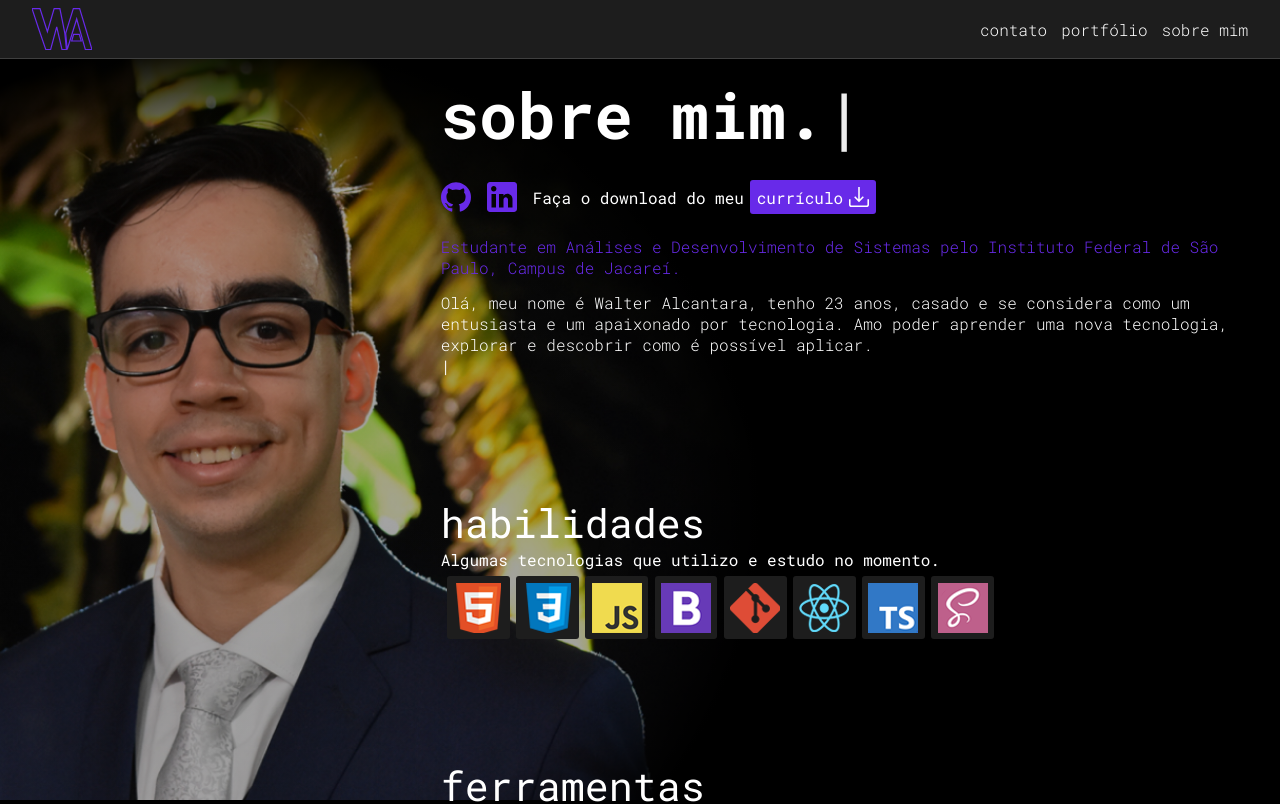
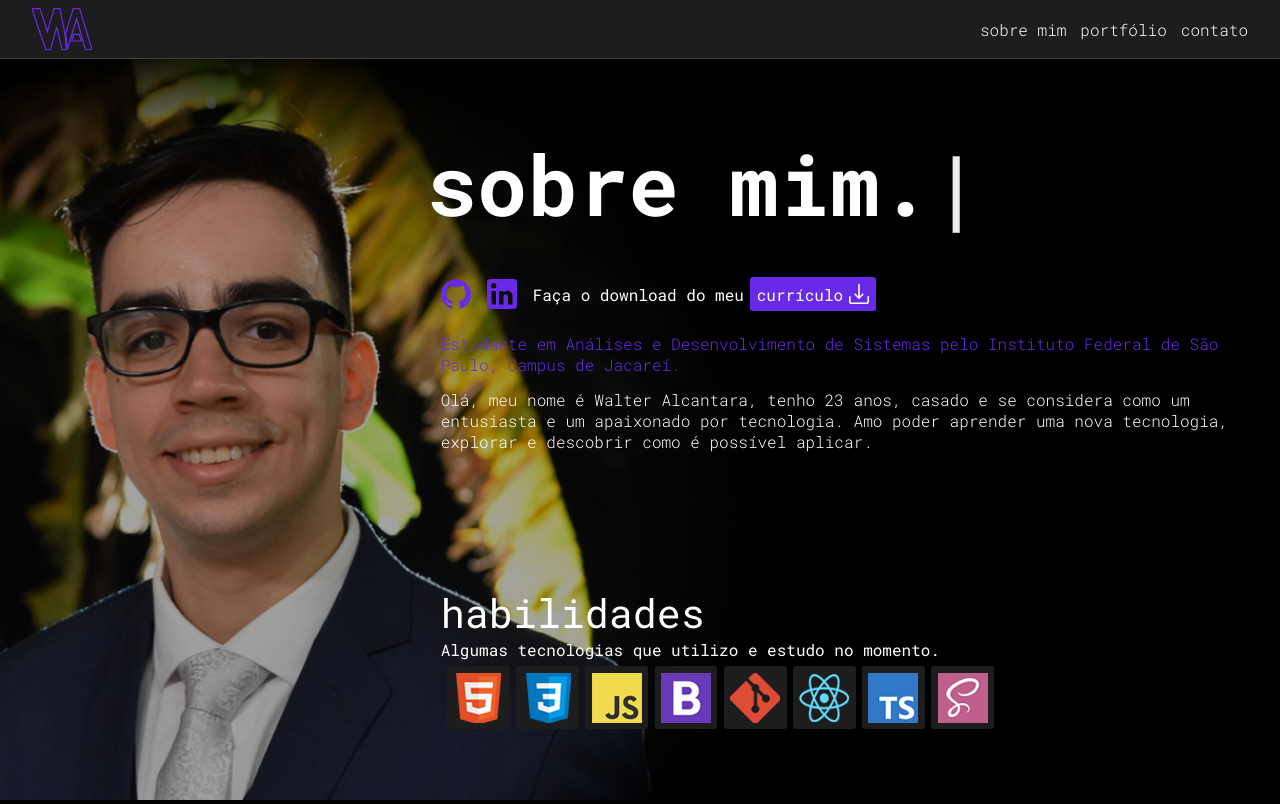
Before and after one commit to wmalcantara/wa-portfolio, a React (Create React App) app: page /sobremim in a window 1280 px wide. Shown: the top 804 px of the page. Built offline with nearby package versions, Linux system fonts and the light colour scheme.

Commit message:
Fixed some bugs

```diff
--- a/src/components/MenuBar.js
+++ b/src/components/MenuBar.js
@@ -97,9 +97,10 @@ const MenuBar = () => {
         </Link>
 
         <NavLinks>
+          <Link to="/sobremim">Sobre mim</Link>
+
+          <Link to="/portfolio">Portfólio</Link>
           <Link to="/contato">Contato</Link>
-          <Link to="/portfolio">Portfólio</Link>
-          <Link to="/sobremim">Sobre mim</Link>
         </NavLinks>
       </NavBar>
     </HeaderBar>
--- a/src/components/Routes/Home.js
+++ b/src/components/Routes/Home.js
@@ -1,7 +1,8 @@
 import React, { useEffect, useRef } from 'react';
+import { TweenMax, Power3 } from 'gsap';
 import { Link } from 'react-router-dom';
+
 import styled from 'styled-components';
-import { TweenMax, Power3 } from 'gsap';
 import Footer from '../Footer';
 
 const Container = styled.div`
--- a/src/components/Routes/SobreMim.js
+++ b/src/components/Routes/SobreMim.js
@@ -1,4 +1,5 @@
-import React, { useEffect } from 'react';
+import React, { useEffect, useRef } from 'react';
+import { TweenMax, Power3 } from 'gsap';
 import styled from 'styled-components';
 
 import techs from '../../techs.json';
@@ -44,9 +45,14 @@ const SectionBox = styled.section`
   width: 100%;
 `;
 
-const AboutMe = styled.div`
+const TypeWriter = styled.div`
+  padding-top: 8rem;
+  position: relative;
+  color: var(--white);
+  font-size: 3.5rem;
+
   //type animation
-  &::after {
+  h1:after {
     content: '|';
     opacity: 1;
     animation: blink 1s infinite;
@@ -61,39 +67,19 @@ const AboutMe = styled.div`
       opacity: 0;
     }
   } //type animation
+`;
+
+const AboutMe = styled.div`
   padding: 4.5rem 0 0 0.875rem;
   color: var(--white);
   width: 100%;
   position: relative;
-
-  h1 {
-    font-size: 4rem;
-
-    //type animation
-    &::after {
-      content: '|';
-      opacity: 1;
-      animation: blink 1s infinite;
-    }
-
-    @keyframes blink {
-      0%,
-      100% {
-        opacity: 1;
-      }
-      50% {
-        opacity: 0;
-      }
-    } //type animation
-  }
 
   ul {
     margin-top: 1rem;
     display: flex;
     list-style-type: none;
     align-items: center;
-
-    /* li -> button --> a --> span -> svg */
 
     li:first-child,
     li:nth-child(2) {
@@ -246,6 +232,40 @@ const Tools = styled.div`
 `;
 
 const SobreMim = () => {
+  let bgPhoto = useRef(null);
+  let aboutMe = useRef(null);
+  let techsList = useRef(null);
+  let toolsList = useRef(null);
+
+  //GSAP
+  useEffect(() => {
+    TweenMax.fromTo(
+      bgPhoto,
+      0.7,
+      { y: -50, opacity: 0 },
+      { y: 0, delay: 0.8, opacity: 1, ease: Power3.easeIn },
+    );
+    TweenMax.fromTo(
+      aboutMe,
+      0.7,
+      { y: -50, opacity: 0 },
+      { y: 0, delay: 1, opacity: 1, ease: Power3.easeIn },
+    );
+    TweenMax.fromTo(
+      techsList,
+      0.7,
+      { y: -50, opacity: 0 },
+      { y: 0, delay: 1.2, opacity: 1, ease: Power3.easeIn },
+    );
+    TweenMax.fromTo(
+      toolsList,
+      0.7,
+      { y: -50, opacity: 0 },
+      { y: 0, delay: 1.4, opacity: 1, ease: Power3.easeIn },
+    );
+  }, []);
+
+  //Typewriter
   useEffect(() => {
     const typewriter = document.querySelector('.typewriter');
 
@@ -265,11 +285,22 @@ const SobreMim = () => {
 
   return (
     <Container>
-      <Background />
+      <Background
+        ref={(element) => {
+          bgPhoto = element;
+        }}
+      />
+
       <SectionBox>
-        <AboutMe>
+        <TypeWriter>
           <h1 className="typewriter">sobre mim.</h1>
+        </TypeWriter>
 
+        <AboutMe
+          ref={(element) => {
+            aboutMe = element;
+          }}
+        >
           <ul>
             {/* 1st child */}
             <li>
@@ -363,7 +394,11 @@ const SobreMim = () => {
             </li>
           </ul>
 
-          <span>
+          <span
+            ref={(element) => {
+              aboutMe = element;
+            }}
+          >
             <p style={{ color: 'var(--secondary)' }}>
               Estudante em Análises e Desenvolvimento de Sistemas pelo Instituto
               Federal de São Paulo, Campus de Jacareí.
@@ -377,7 +412,11 @@ const SobreMim = () => {
           </span>
         </AboutMe>
 
-        <Techs>
+        <Techs
+          ref={(element) => {
+            techsList = element;
+          }}
+        >
           <h2>habilidades</h2>
 
           <p>Algumas tecnologias que utilizo e estudo no momento.</p>
@@ -395,7 +434,11 @@ const SobreMim = () => {
           </section>
         </Techs>
 
-        <Tools>
+        <Tools
+          ref={(element) => {
+            toolsList = element;
+          }}
+        >
           <h2>ferramentas</h2>
           <p>
             Algumas ferramentas que utilizo pra auxiliar no desenvolvimento.
```
